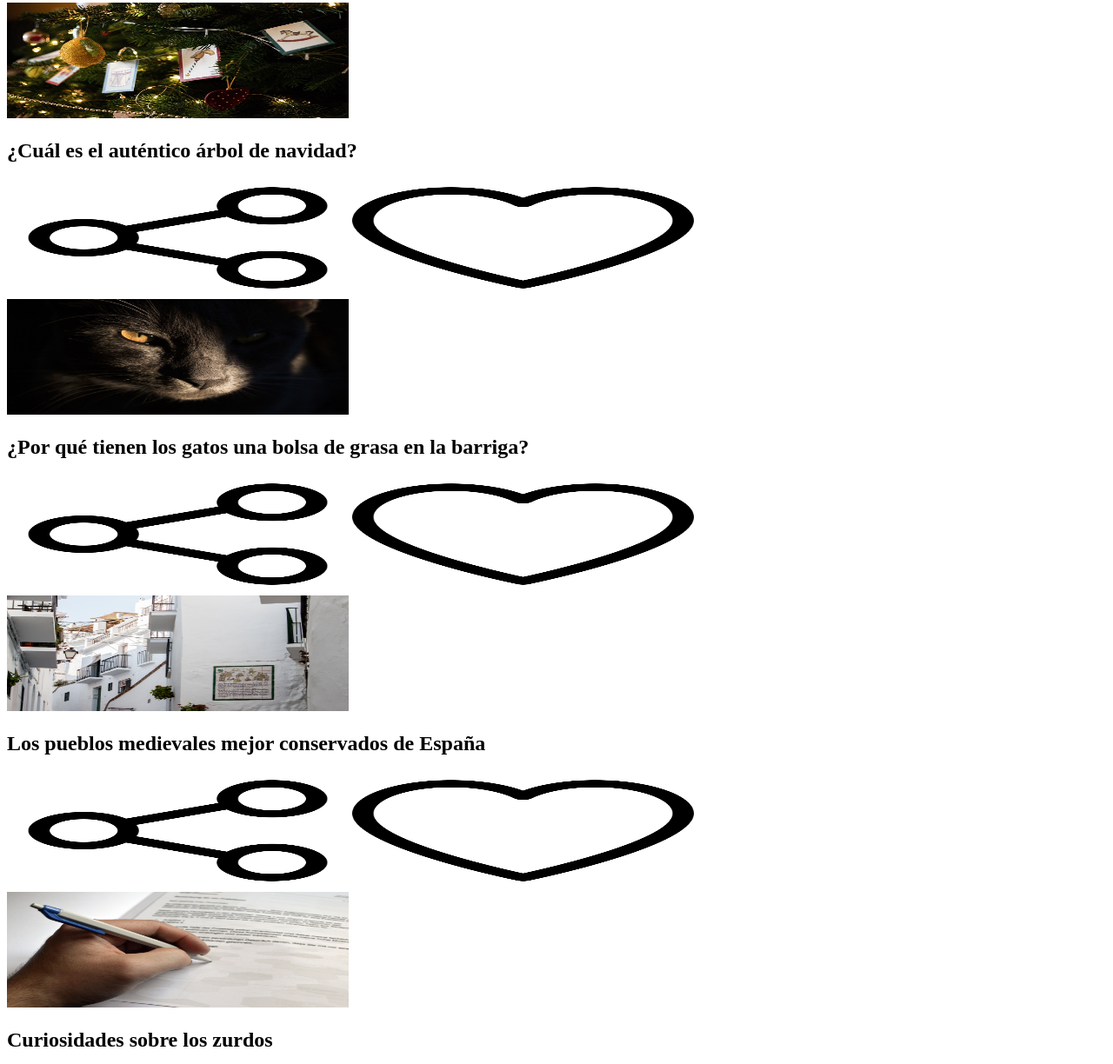
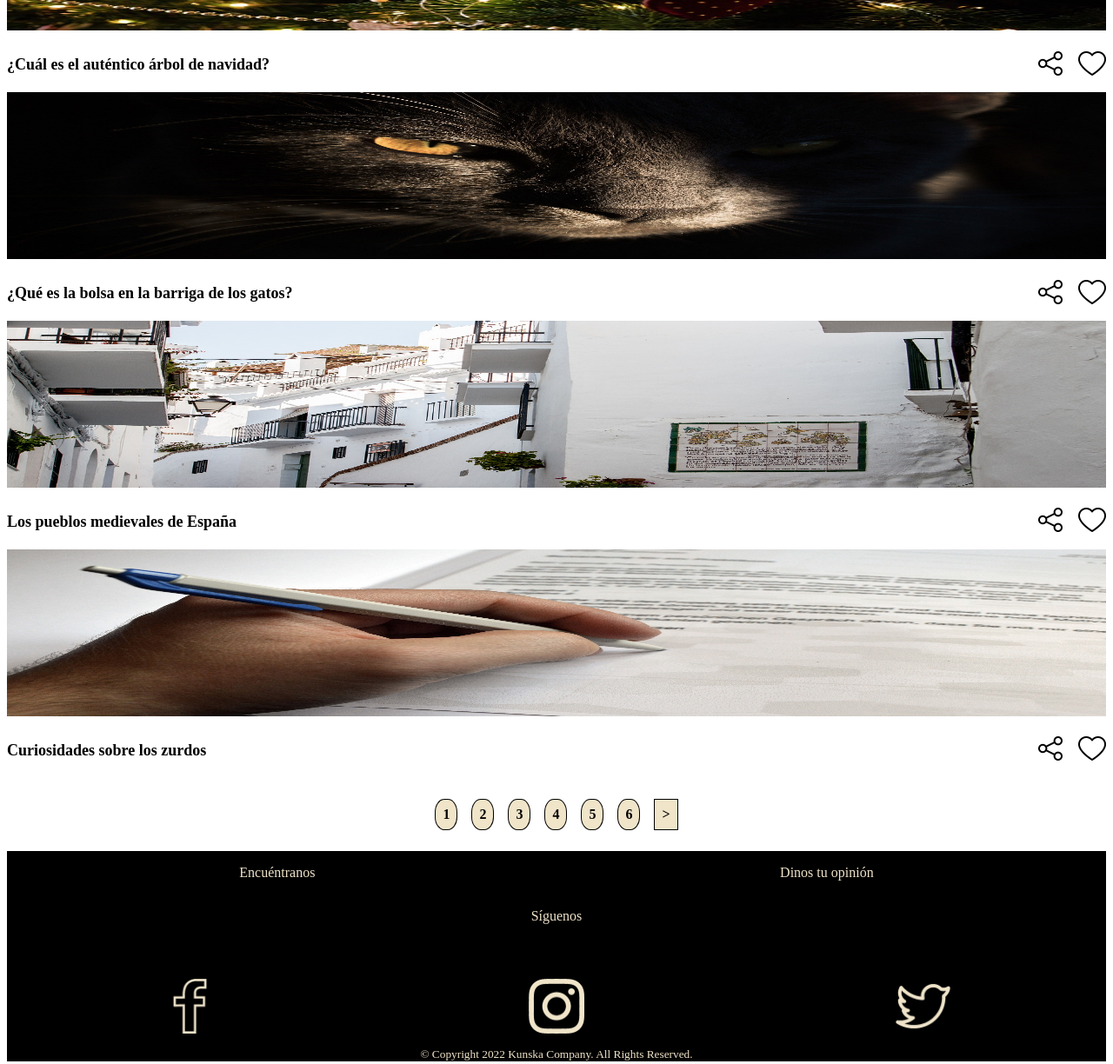
Before and after one commit to CrisJimenez00/DisenioInterfaces, a plain HTML site: page ProyectoCristina/index.html in a window 1280 px wide. Shown: the part 788-2012 px from the top of the page at 87% size. Drawn offline with Linux system fonts and the light colour scheme.

Commit message:
pagina de inicio hecha en css

```diff
--- a/ProyectoCristina/estilos.css
+++ b/ProyectoCristina/estilos.css
@@ -11,6 +11,7 @@ header {
   align-items: center;
 }
 
+/*Buscador*/
 header p#buscador {
   background-color: #e28788;
   width: 100%;
@@ -20,6 +21,7 @@ header p#buscador {
   margin-top: -10%;
 }
 
+/*Iconos*/
 header img {
   height: auto;
   width: 10%;
@@ -30,20 +32,22 @@ header img#icono {
   margin-top: -15%;
 }
 
+/*Logo*/
 header img.logo {
   height: auto;
   width: 50%;
   margin-top: -7%;
   margin-left: -7%;
 }
-div {
+
+/*Menú*/
+label > div {
   background-color: white;
-  padding: 5px;
-  border-radius: 5px;
-  margin-left: 5px;
   cursor: pointer;
-  transition: left 5s;
+  margin-top: -3em;
 }
+
+/*Líneas del menú*/
 div > span.hamburguer-line {
   display: flex;
   flex-direction: column;
@@ -52,18 +56,93 @@ div > span.hamburguer-line {
   background-color: black;
   margin: 5px 0;
 }
-nav.main-menu {
-  position: fixed;
-  left: -200px;
-  top: -10px;
+/*Cuerpo de la página*/
+nav {
+  display: none;
+} /*ESTÁ DESAPARECIDO PARA PODER TRATAR LA PÁGINA*/
+
+main {
   display: flex;
   flex-direction: column;
-  background-color: #293133;
-  width: 200px;
-  height: 100vh;
+  text-align: center;
+}
+/*Cabecera*/
+h1 {
+  color: #e28788;
+  width: 100%;
+}
+
+article img {
+  width: 100%;
+  height: 12em;
+}
+article > span {
+  display: flex;
+  flex-direction: row;
+  flex-wrap: wrap;
+  align-items: center;
+  justify-content: space-between;
+}
+article a {
+  font-size: 18px;
+}
+/*Iconos del árticulo*/
+article img#icono,
+article img#icono2 {
+  height: auto;
+  width: 100%;
+}
+article div {
+  display: flex;
+  width: 2em;
+  margin-right: 3em;
+}
+article div > img {
+  margin-right: 1em;
+}
+
+/*Número de páginas*/
+main > ul {
+  display: flex;
   justify-content: center;
+  list-style: none;
+  padding: 0;
+}
+main > ul > li {
+  border: 1px solid black;
+  background-color: #f0e4c9;
+  margin: 0.5em;
+  padding: 0.5em;
+  border-radius: 42%;
+  font-weight: bold;
+}
+main > ul > li#pass {
+  border-radius: 0%;
+}
+/*Footer*/
+footer {
+  background-color: black;
+  display: flex;
+  flex-direction: row;
+  flex-wrap: wrap;
+  color: #f0e4c9;
+  justify-content: space-around;
+}
+footer p#redes {
+  display: flex;
+  flex-wrap: wrap;
+  justify-content: space-around;
+}
+footer p#redes > label {
+  width: 100%;
   text-align: center;
-  overflow: hidden;
-  white-space: nowrap;
-  transition: left 0.25s;
+  margin-bottom: 5%;
 }
+footer p#redes > img {
+  width: 100%;
+  height: auto;
+  width: 5%;
+}
+footer small {
+  justify-content: left;
+}
--- a/ProyectoCristina/index.html
+++ b/ProyectoCristina/index.html
@@ -4,7 +4,7 @@
     <meta charset="UTF-8" />
     <meta http-equiv="X-UA-Compatible" content="IE=edge" />
     <meta name="viewport" content="width=device-width, initial-scale=1.0" />
-    <link rel="stylesheet" href="estilos.css">
+    <link rel="stylesheet" href="estilos.css" />
     <title>Kunska</title>
     <link rel="shortcut icon" href="favicon.ico" type="image/x-icon" />
     <style>
@@ -26,9 +26,13 @@
 
     <!--Header-->
     <header>
-      <img src="img/logoRedimensionable.svg" alt="Logo de la empresa Kunska"  class="logo"/>
-      <img src="img/iconos/usuario.png" alt="icono usuario"  id="icono"/>
-      <img src="img/iconos/corazon.png" alt="icono corazon"  id="icono"/>
+      <img
+        src="img/logoRedimensionable.svg"
+        alt="Logo de la empresa Kunska"
+        class="logo"
+      />
+      <img src="img/iconos/usuario.png" alt="icono usuario" id="icono" />
+      <img src="img/iconos/corazon.png" alt="icono corazon" id="icono" />
 
       <label for="hamburger" class="menu-toogle">
         <div>
@@ -61,50 +65,91 @@
       <h1>Últimas noticias</h1>
       <article>
         <img src="img/arbol-navidad.jpg" alt="Arbol de Navidad con fotos" />
+        <span>
           <h2>
             <a
               href="https://www.muyinteresante.es/naturaleza/articulo/pino-o-abeto-cual-es-el-autentico-arbol-de-navidad-771671193057"
               >¿Cuál es el auténtico árbol de navidad?</a
             >
           </h2>
-        <img src="img/iconos/compartir.png" alt="icono compartir" />
-        <img src="img/iconos/corazon.png" alt="icono corazon" />
+          <div>
+            <img
+              src="img/iconos/compartir.png"
+              alt="icono compartir"
+              id="icono"
+            />
+            <img
+              src="img/iconos/corazon.png"
+              alt="icono corazon"
+              id="icono2"
+            /></div
+        ></span>
       </article>
 
       <article>
         <img src="img/gato.jpg" alt="foto de cara de gato" />
+        <span>
           <h2>
             <a
               href="https://www.muyinteresante.es/mascotas/articulo/por-que-tienen-los-gatos-una-bolsa-de-grasa-en-la-barriga-201618477821"
-            >¿Por qué tienen los gatos una bolsa de grasa en la barriga?</a
+              >¿Qué es la bolsa en la barriga de los gatos?</a
             >
           </h2>
-        <img src="img/iconos/compartir.png" alt="icono compartir" />
-        <img src="img/iconos/corazon.png" alt="icono corazon" />
+          <div>
+            <img
+              src="img/iconos/compartir.png"
+              alt="icono compartir"
+              id="icono"
+            />
+            <img src="img/iconos/corazon.png" alt="icono corazon" id="icono2" />
+          </div>
+        </span>
       </article>
 
       <article>
         <img src="img/pueblo-españa.jpg" alt="Pueblo típico andaluz" />
+        <span>
           <h2>
             <a
               href="https://www.muyinteresante.es/cultura/arte-cultura/articulo/los-pueblos-medievales-mejor-conservados-de-espana-371657551614"
-            >Los pueblos medievales mejor conservados de España</a
+              >Los pueblos medievales de España</a
             >
           </h2>
-        <img src="img/iconos/compartir.png" alt="icono compartir" />
-        <img src="img/iconos/corazon.png" alt="icono corazon" />
+          <div>
+            <img
+              src="img/iconos/compartir.png"
+              alt="icono compartir"
+              id="icono"
+            />
+            <img
+              src="img/iconos/corazon.png"
+              alt="icono corazon"
+              id="icono2"
+            /></div
+        ></span>
       </article>
 
       <article>
         <img src="img/zurdo.jpg" alt="Persona zurda escribiendo" />
+        <span>
           <h2>
             <a
               href="https://www.muyinteresante.es/ciencia/fotos/curiosidades-sobre-los-zurdos"
               >Curiosidades sobre los zurdos</a
             >
           </h2>
-        <img src="img/iconos/compartir.png" alt="icono compartir" />
-        <img src="img/iconos/corazon.png" alt="icono corazon" />
+          <div>
+            <img
+              src="img/iconos/compartir.png"
+              alt="icono compartir"
+              id="icono"
+            />
+            <img
+              src="img/iconos/corazon.png"
+              alt="icono corazon"
+              id="icono2"
+            /></div></span>
+      </article>
       <ul>
         <li>1</li>
         <li>2</li>
@@ -112,16 +157,15 @@
         <li>4</li>
         <li>5</li>
         <li>6</li>
-          <li>></li>
+        <li id="pass">></li>
       </ul>
-      </article>
     </main>
     <!--Footer-->
     <footer>
       <p>Encuéntranos</p>
       <p>Dinos tu opinión</p>
-      <p>
-        Síguenos
+      <p id="redes">
+        <label>Síguenos</label>
         <img src="img/iconos/facebook.png" alt="Icono facebook" />
         <img src="img/iconos/instagram.png" alt="Icono instagram" />
         <img src="img/iconos/gorjeo.png" alt="Icono twitter" />
```
Lines whose indentation alone changed are shown as unchanged.
